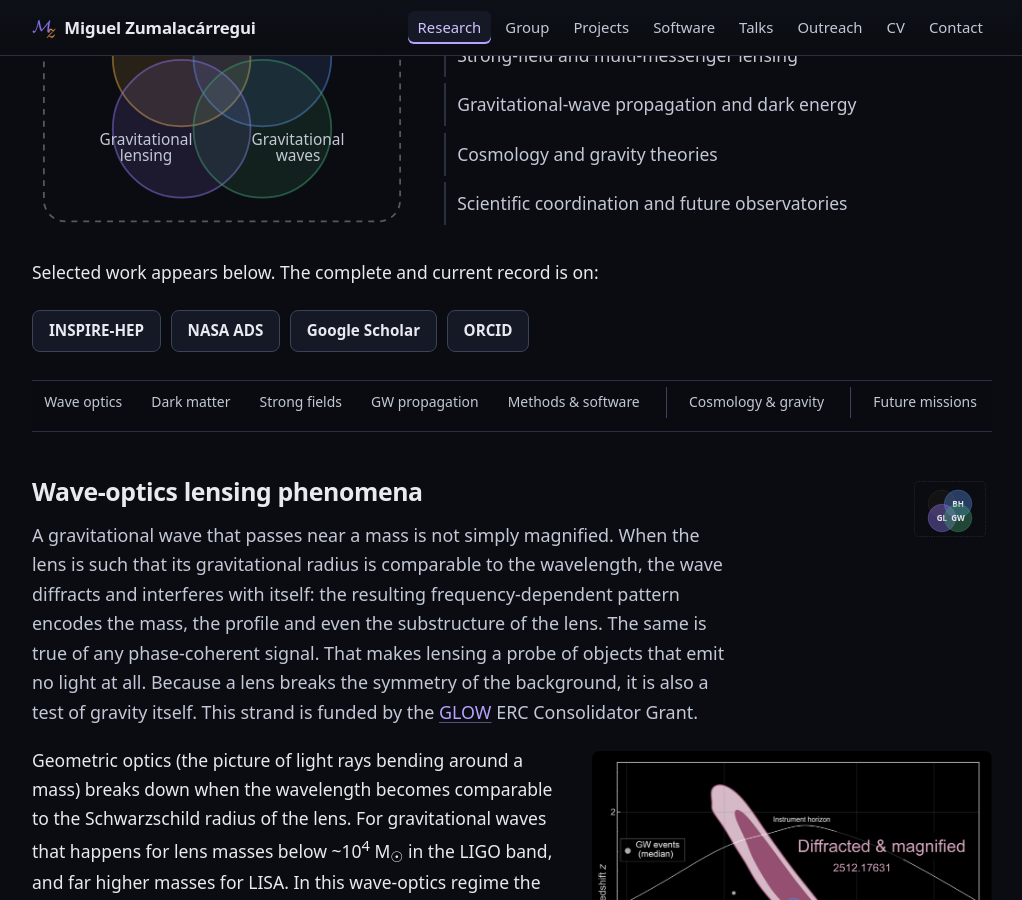
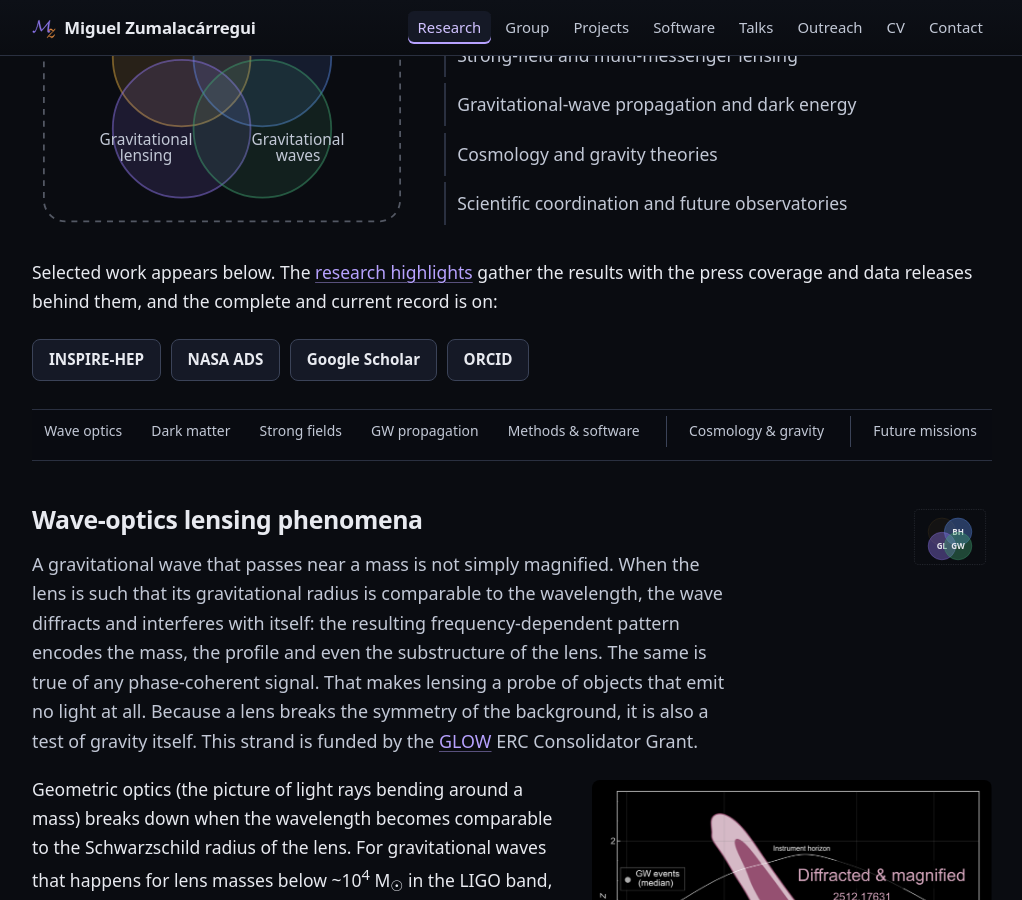
Before and after one commit to miguelzuma/miguelzuma.github.io, a Jekyll site: the page built from research.html, in a window 1280 px wide and 900 px high, scrolled down 580 px. Shown: the whole window, without its empty margins (128-1150 px from the left). Built offline with Jekyll 4.4.1, drawn with Linux system fonts in a browser that asks for light colours.

Commit message:
Research: a quiet way through to the highlights
The page framed two tiers, the selected work below and the complete record
elsewhere, and said nothing about the one in between. The sentence now names
all three in the order a reader meets them, with the link on "research
highlights".

Not a fifth button: that row is the external records, and an internal page in
it would read as another profile.

Co-Authored-By: Claude Opus 5 <noreply@anthropic.com>
Claude-Session: https://claude.ai/code/session_01E2ZbXszK9qt9svKVxU5Yrt

```diff
--- a/research.html
+++ b/research.html
@@ -56,7 +56,19 @@ sections:
 </div>
 
 
-<p>Selected work appears below. The complete and current record is on:</p>
+{%- comment -%}
+  Three tiers, named in the order a reader meets them: the sections below carry
+  the papers inside the argument they belong to, results.html carries the few
+  with press and releases behind them, and the profiles carry everything. The
+  link is in the sentence rather than in the button row, which is for the
+  external records only.
+{%- endcomment %}
+<p>
+  Selected work appears below. The
+  <a href="{{ '/results.html' | relative_url }}">research highlights</a> gather
+  the results with the press coverage and data releases behind them, and the
+  complete and current record is on:
+</p>
 
 <div class="btn-row">
   <a class="btn" href="{{ site.author.inspire }}" rel="noopener">INSPIRE-HEP</a>
```
